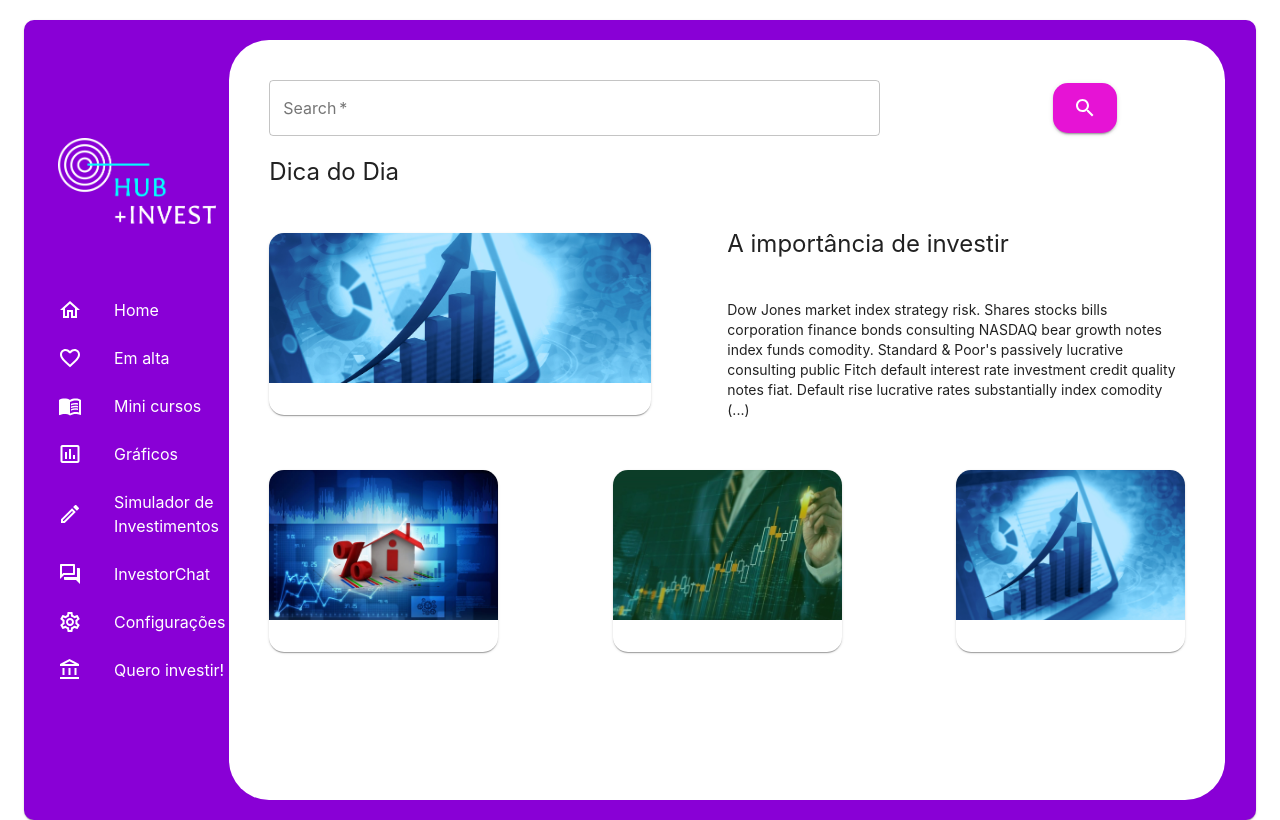
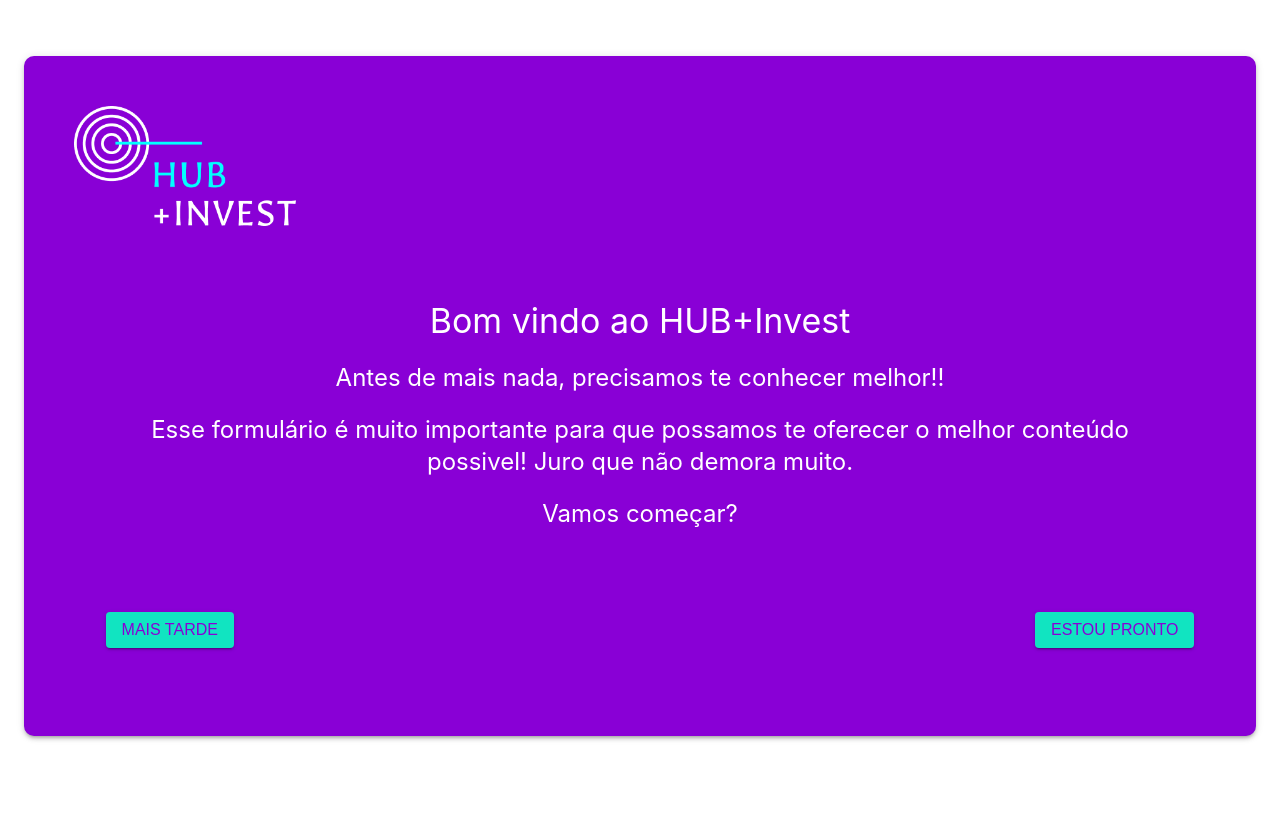
Before and after one commit to Hub-Invest/plataforma, a React (Create React App) app: page / in a window 1280 px wide. Built offline with nearby package versions, Linux system fonts and the light colour scheme.

Commit message:
feat: Welcome Page

```diff
--- a/src/App.js
+++ b/src/App.js
@@ -6,6 +6,7 @@ import MiniCursos from './pages/MiniCursos';
 import Graficos from './pages/Graficos';
 import Simulador from './pages/Simulador';
 import Chat from './pages/Chat';
+import Welcome from './pages/Welcome';
 import Configuracoes from './pages/Configuracoes';
 import './App.css';
 import Poppins from 'typeface-poppins';
@@ -21,7 +22,8 @@ const App = () => {
 		<ThemeProvider theme={THEME}>
 			<Router>
 				<Switch>
-					<Route path="/" exact component={Home} />
+					<Route path="/" exact component={Welcome} />
+					<Route path="/home" exact component={Home} />
 					<Route path="/emalta" exact component={EmAlta} />
 					<Route path="/minicursos" exact component={MiniCursos} />
 					<Route path="/graficos" exact component={Graficos} />
--- a/src/components/AppContainer.js
+++ b/src/components/AppContainer.js
@@ -26,7 +26,7 @@ const useStyles = makeStyles({
 		display: 'flex',
 		flexWrap: 'wrap',
 		backgroundColor: '#8900D6',
-		height: '100vh',
+		minHeight: '95vh',
 		borderRadius: 10
 	},
 	container: {
@@ -83,12 +83,12 @@ const AppContainer = ({ children }) => {
 				<Paper className={classes.paper}>
 					{/* {isDrawerOpen ? ( */}
 					<Grid container>
-						<Grid className={classes.drawer} item xs={12} sm={3} lg={2}>
+						<Grid className={classes.drawer} item xs={9} sm={3} lg={2}>
 							<div className={classes.logoContainer}>
 								<img src={logo} className={classes.logo} alt="logo" />
 							</div>
 							<List component="nav">
-								<ListItem component={Link} to="/" button className={classes.listItem}>
+								<ListItem component={Link} to="/home" button className={classes.listItem}>
 									<ListItemIcon>
 										<HomeOutlinedIcon className={classes.icon} />
 									</ListItemIcon>
--- /dev/null
+++ b/src/pages/Welcome.js
@@ -0,0 +1,102 @@
+import React, { useState } from 'react';
+import { makeStyles } from '@material-ui/core/styles';
+import Container from '@material-ui/core/Container';
+import Paper from '@material-ui/core/Paper';
+import Grid from '@material-ui/core/Grid';
+import Button from '@material-ui/core/Button';
+import Typography from '@material-ui/core/Typography';
+import logo from '../assets/logo.png';
+import { NavLink } from 'react-router-dom';
+
+const useStyles = makeStyles({
+	paper: {
+		display: 'flex',
+		flexDirection: 'column',
+		backgroundColor: '#8900D6',
+		minHeight: '85vh',
+		borderRadius: 10,
+		// alignItems: 'center',
+		justifyContent: 'start',
+		color: 'white'
+	},
+	container: {
+		marginTop: '7vh'
+	},
+	logo: {
+		width: '20%'
+	},
+	item: {
+		flexDirection: 'row',
+		alignItems: 'center',
+		justifyContent: 'space-between'
+	},
+	submit: {
+		marginLeft: 20,
+		backgroundColor: '#11E4C1'
+	},
+	logoContainer: {
+		width: '90%',
+		padding: 50
+	},
+	title: {
+		paddingTop: 20,
+		paddingBottom: 20,
+		width: '100%',
+		textAlign: 'center'
+	},
+	subtitle: {
+		width: '80%',
+		textAlign: 'center',
+		alignSelf: 'center',
+		paddingBottom: 20
+	},
+	buttons: {
+		padding: '5%',
+		justifyContent: 'space-between',
+		color: '#8900D6'
+	}
+});
+
+const Welcome = () => {
+	const classes = useStyles();
+	return (
+		<Container className={classes.container}>
+			<Paper elevation={3} className={classes.paper}>
+				<div className={classes.logoContainer}>
+					<img src={logo} className={classes.logo} alt="logo" />
+				</div>
+				<Typography className={classes.title} variant="h4">
+					Bom vindo ao HUB+Invest
+				</Typography>
+				<Typography className={classes.subtitle} variant="h5">
+					Antes de mais nada, precisamos te conhecer melhor!!
+				</Typography>
+				<Typography className={classes.subtitle} variant="h5">
+					Esse formulário é muito importante para que possamos te oferecer o melhor conteúdo possivel! Juro
+					que não demora muito.
+				</Typography>
+				<Typography className={classes.subtitle} variant="h5">
+					Vamos começar?
+				</Typography>
+				<Grid container className={classes.buttons}>
+					<Grid item xm={3}>
+						<NavLink to="/home" style={{ textDecoration: 'none' }}>
+							<Button variant="contained" className={classes.submit}>
+								<Typography style={{ color: '#8900D6' }}>Mais tarde</Typography>
+							</Button>
+						</NavLink>
+					</Grid>
+					<Grid item xm={3}>
+						<NavLink to="/home" style={{ textDecoration: 'none' }}>
+							<Button variant="contained" className={classes.submit}>
+								<Typography style={{ color: '#8900D6' }}>Estou Pronto</Typography>
+							</Button>
+						</NavLink>
+					</Grid>
+				</Grid>
+			</Paper>
+		</Container>
+	);
+};
+
+export default Welcome;
```
